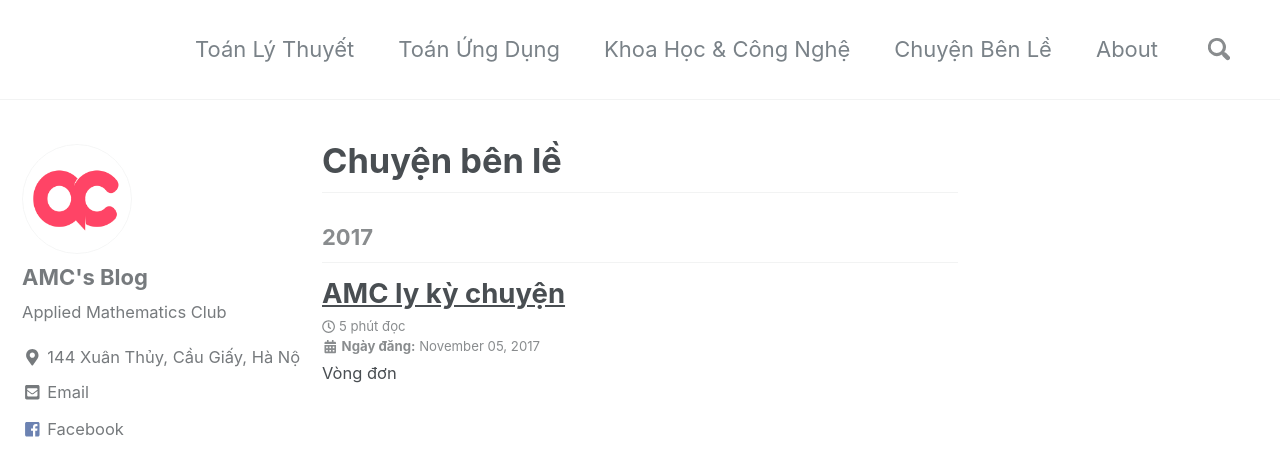
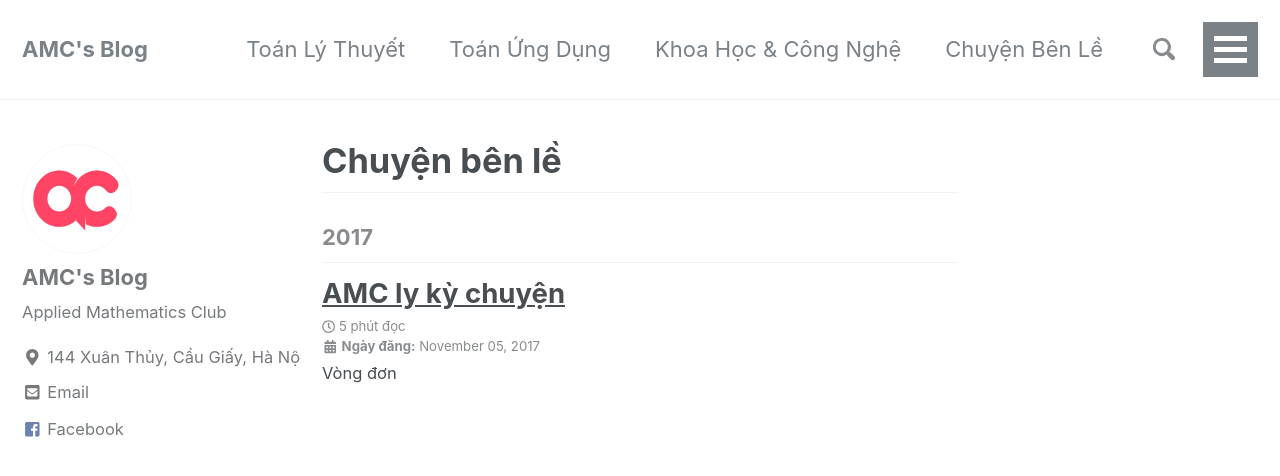
Before and after one commit to amcblog/testvon.github.io, a Jekyll site: the page built from _pages/others.html, in a window 1280 px wide and 900 px high. Shown: the top 476 px of the window. Built offline with Jekyll 4.4.1, drawn with Linux system fonts in a browser that asks for light colours; nearby versions of some CDN libraries.

Commit message:
Update masthead.html

```diff
--- a/_includes/masthead.html
+++ b/_includes/masthead.html
@@ -2,7 +2,7 @@
   <div class="masthead__inner-wrap">
     <div class="masthead__menu">
       <nav id="site-nav" class="greedy-nav">
-        <a class="site-title" href="{{ '/' | absolute_url }}" alt="{{ site.title }}"> </a>
+       <a class="site-title" href="{{ '/' | absolute_url }}">{{ site.title }}</a>
         <ul class="visible-links">
           {% for link in site.data.navigation.main %}
             {% if link.url contains 'http' %}
```
